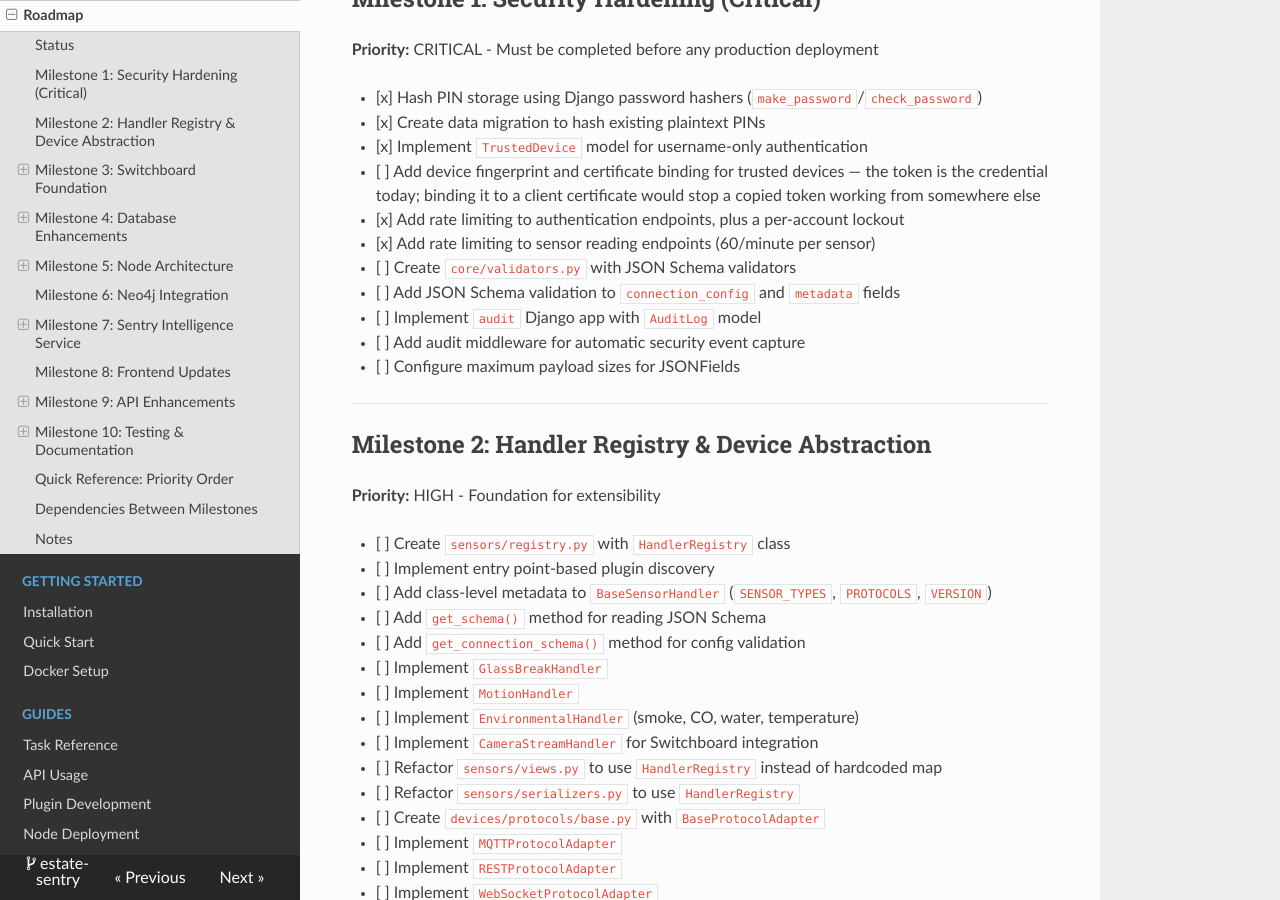
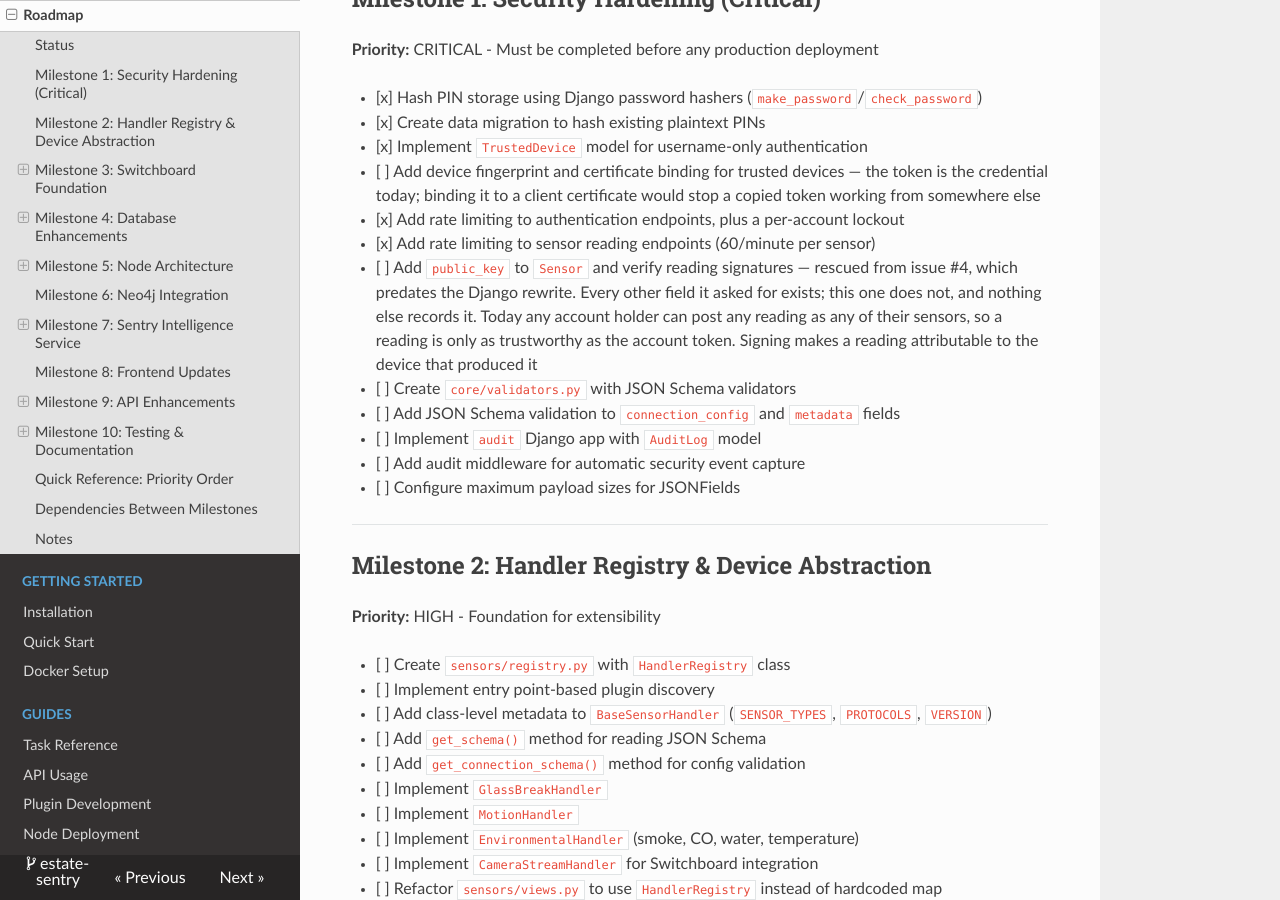
Before and after one commit to QR-Madness/estate-sentry, an MkDocs documentation site: the page built from docs/Todo.md, in a window 1280 px wide and 900 px high, scrolled down 1633 px. Built offline with MkDocs 1.6.1, drawn with Linux system fonts in a browser that asks for light colours; nearby versions of some CDN libraries; some of the changed text lies outside the part shown.

Commit message:
Reconcile the roadmap with what is actually built
Three corrections, no code.

Rescues a live requirement from issue #4, which was written before the Django
rewrite and asks for an SQLAlchemy model. Every field it lists now exists on
`Sensor` except `public_key`, and nothing anywhere records that one. It is
worth keeping: readings are currently trusted on the strength of the account
token alone, so any account holder can post any reading as any of their own
sensors. Signing would make a reading attributable to the device that
produced it. Filed under Milestone 1 with the rest of the security work.

Ticks the Milestone 10 line for authentication tests. Those landed with the
PIN hashing work — `authentication/tests.py` covers hashing, trusted devices,
lockout, throttling, the migration and the enrolment command — the checkbox
was simply never updated.

Assisted-by: Opus 5

```diff
--- a/docs/Todo.md
+++ b/docs/Todo.md
@@ -75,6 +75,12 @@
       would stop a copied token working from somewhere else
 - [x] Add rate limiting to authentication endpoints, plus a per-account lockout
 - [x] Add rate limiting to sensor reading endpoints (60/minute per sensor)
+- [ ] Add `public_key` to `Sensor` and verify reading signatures — rescued from
+      issue #4, which predates the Django rewrite. Every other field it asked
+      for exists; this one does not, and nothing else records it. Today any
+      account holder can post any reading as any of their sensors, so a reading
+      is only as trustworthy as the account token. Signing makes a reading
+      attributable to the device that produced it
 - [ ] Create `core/validators.py` with JSON Schema validators
 - [ ] Add JSON Schema validation to `connection_config` and `metadata` fields
 - [ ] Implement `audit` Django app with `AuditLog` model
@@ -322,7 +328,7 @@
 **Priority:** ONGOING
 
 ### Testing
-- [ ] Write tests for PIN hashing and authentication security
+- [x] Write tests for PIN hashing and authentication security
 - [ ] Write tests for handler registry and discovery
 - [ ] Write tests for Switchboard message routing
 - [ ] Write tests for node discovery and registration
```
